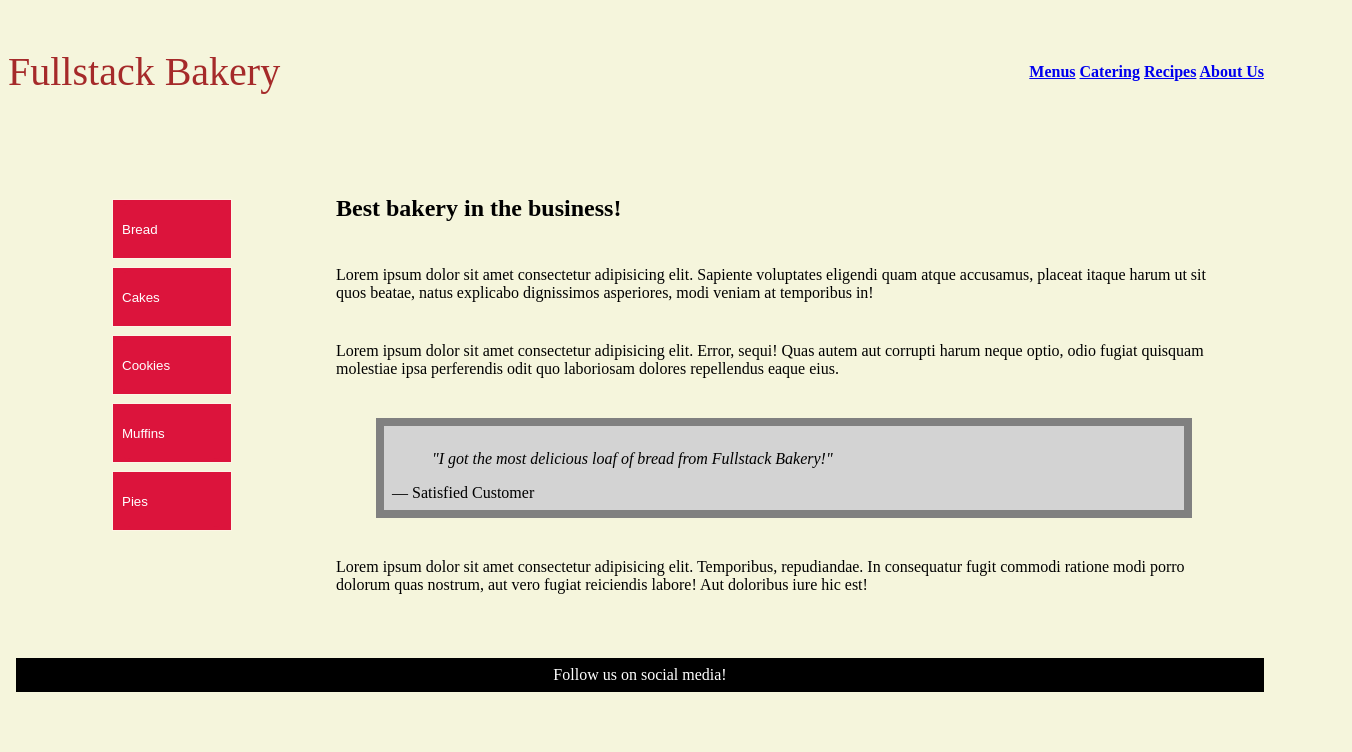
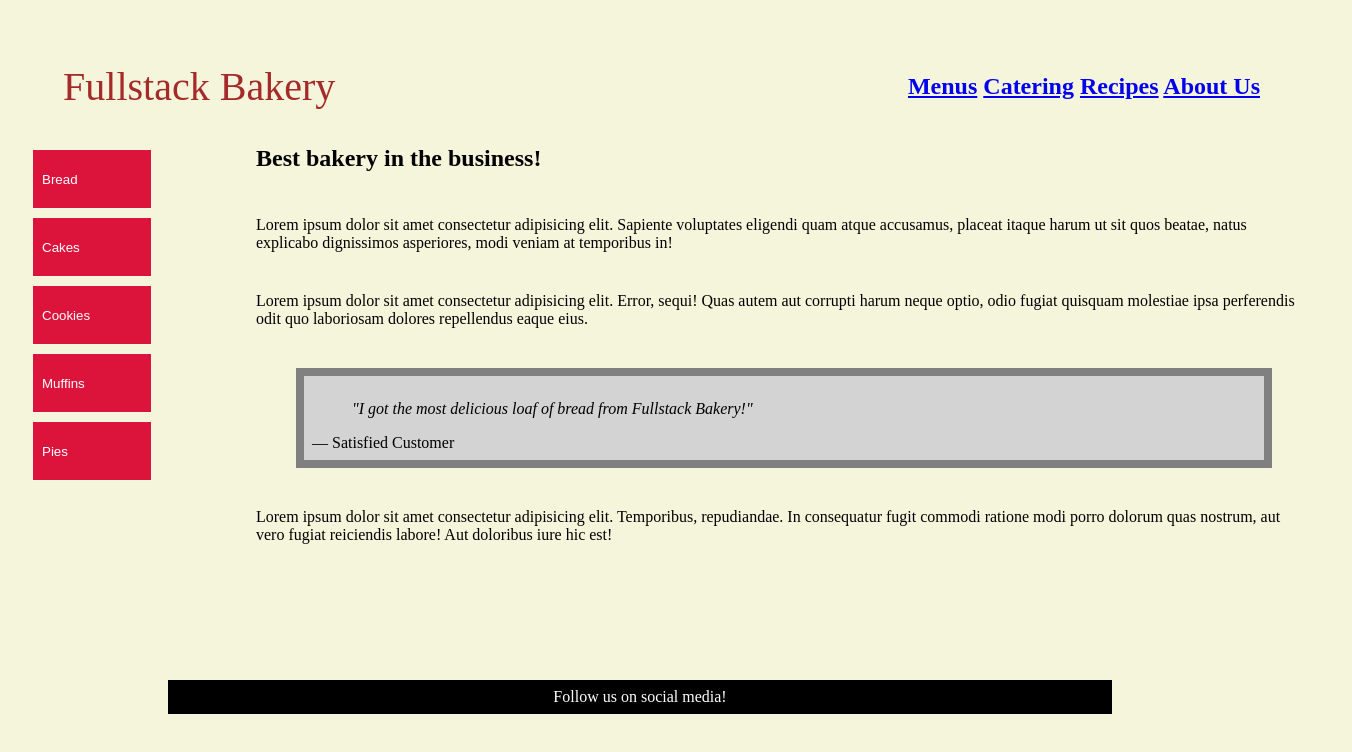
Before and after one commit to JamesThompson96/fullstack-bakery, a plain HTML site: page index.html in a window 1280 px wide. Shown: the whole page, 1352 px wide, since content can reach past the window. Drawn offline with Linux system fonts and the light colour scheme.

Commit message:
index.css

```diff
--- a/index.css
+++ b/index.css
@@ -1,9 +1,10 @@
 nav {
   display: flex;
   justify-content: flex-end;
+  align-items: space-around;
   gap: 5ch;
   color: black;
-  font-size: 2ch;
+  font-size: 24px;
   flex-grow: 1;
   margin: 1ch;
 }
@@ -13,6 +14,7 @@ nav {
   color: brown;
   font-size: 5ch;
   flex-shrink: 1;
+  margin: 3ex;
 }
 
 body {
@@ -87,14 +89,16 @@ ul {
 main {
   display: flex;
   flex-grow: 1;
+  margin: -10ch;
 }
 footer {
   display: flex;
   justify-content: center;
+  align-items: flex-end;
   background-color: black;
   color: white;
   padding: 1ch;
-  margin: 1ch;
+  margin: 20ch;
 }
 blockquote {
   display: flex;
```
